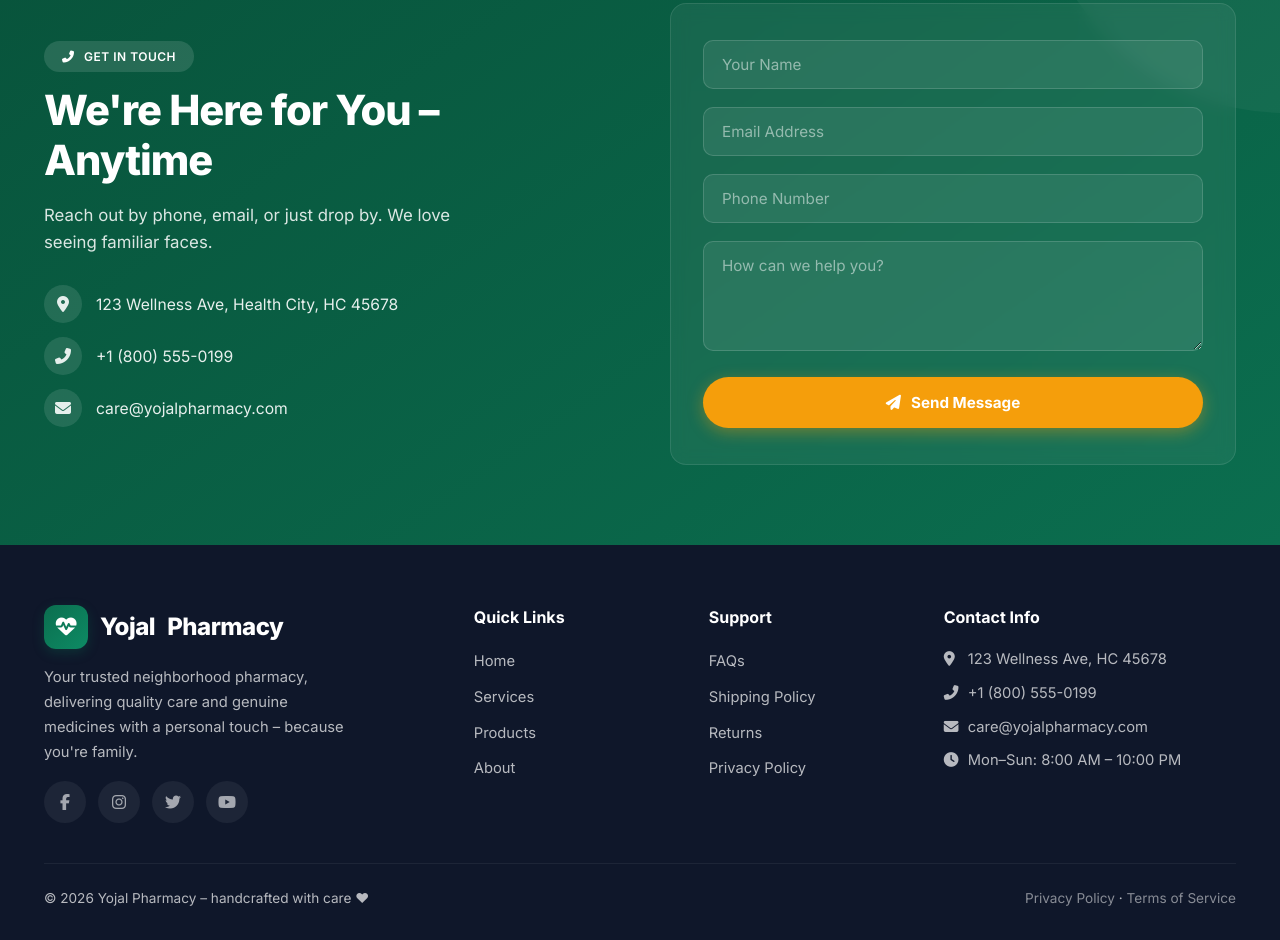
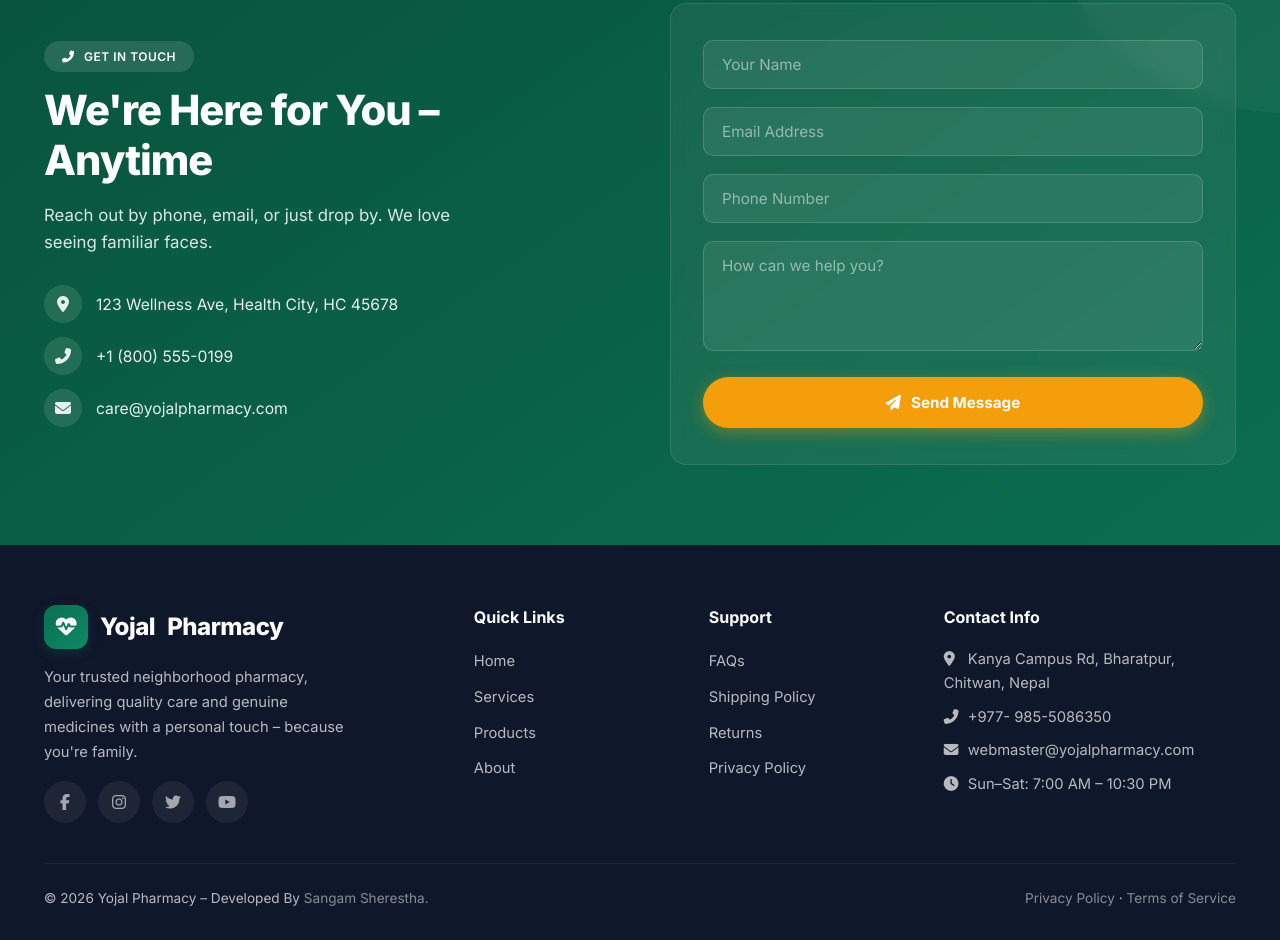
Before and after one commit to yaarsangam/YojalPharmacy, a plain HTML site: page index.html in a window 1280 px wide. Shown: the part 4010-4950 px from the top of the page. Drawn offline with Linux system fonts and the light colour scheme.

Commit message:
Update index.html

```diff
--- a/index.html
+++ b/index.html
@@ -7,7 +7,7 @@
     <link rel="stylesheet" href="https://cdnjs.cloudflare.com/ajax/libs/font-awesome/6.5.0/css/all.min.css" />
     <link href="https://fonts.googleapis.com/css2?family=Inter:opsz,wght@14..32,300;14..32,400;14..32,500;14..32,600;14..32,700;14..32,800&display=swap" rel="stylesheet" />
     <style>
-        /* ===== RESET & BASE ===== */
+
         *,
         *::before,
         *::after {
@@ -1521,15 +1521,16 @@
                 <div>
                     <h4>Contact Info</h4>
                     <ul class="footer-links" style="font-size:0.92rem;">
-                        <li><i class="fas fa-map-marker-alt" style="width:20px;"></i> 123 Wellness Ave, HC 45678</li>
-                        <li><i class="fas fa-phone-alt" style="width:20px;"></i> +1 (800) 555-0199</li>
-                        <li><i class="fas fa-envelope" style="width:20px;"></i> care@yojalpharmacy.com</li>
-                        <li><i class="fas fa-clock" style="width:20px;"></i> Mon–Sun: 8:00 AM – 10:00 PM</li>
+                        <li><i class="fas fa-map-marker-alt" style="width:20px;"></i> Kanya Campus Rd, Bharatpur, Chitwan, Nepal</li>
+                        <li><i class="fas fa-phone-alt" style="width:20px;"></i> +977- 985-5086350</li>
+                        <li><i class="fas fa-envelope" style="width:20px;"></i> webmaster@yojalpharmacy.com</li>
+                        <li><i class="fas fa-clock" style="width:20px;"></i> Sun–Sat: 7:00 AM – 10:30 PM</li>
                     </ul>
                 </div>
             </div>
             <div class="footer-bottom">
-                <span>&copy; 2026 Yojal Pharmacy – handcrafted with care ♥</span>
+                <span>&copy; 2026 Yojal Pharmacy – Developed By <a href="//sangam69.com.np">Sangam Sherestha.</a>
+</span>
                 <span>
                     <a href="#">Privacy Policy</a> &middot;
                     <a href="#">Terms of Service</a>
```
